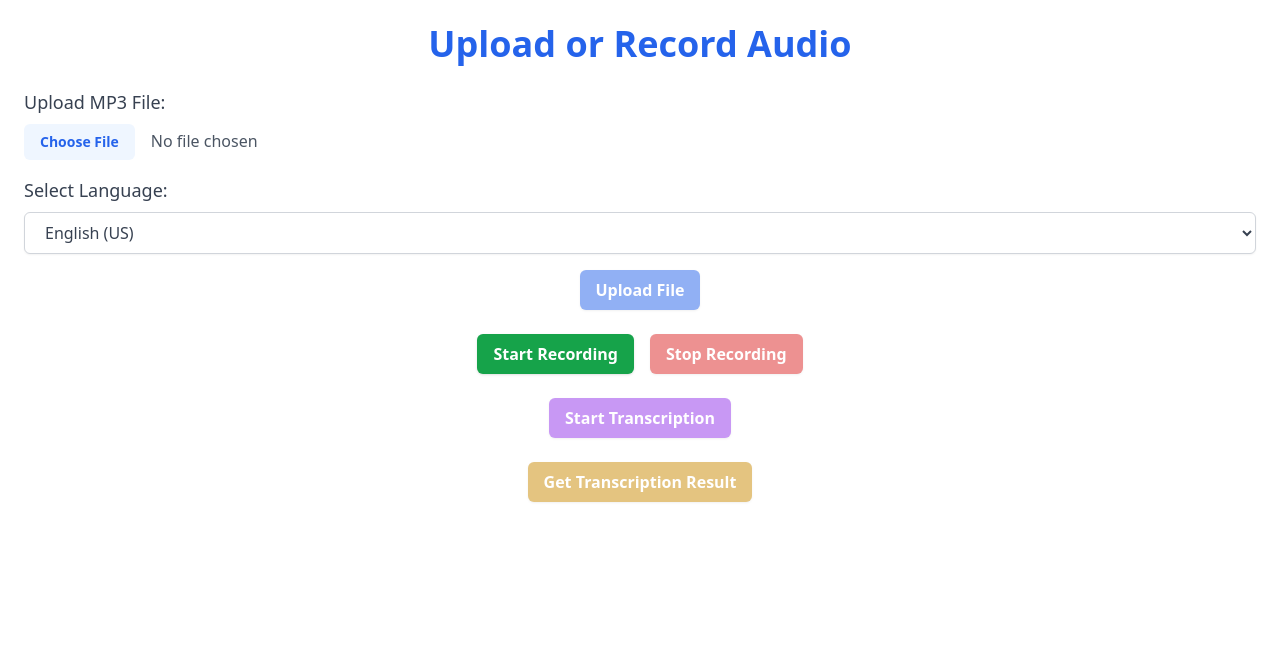
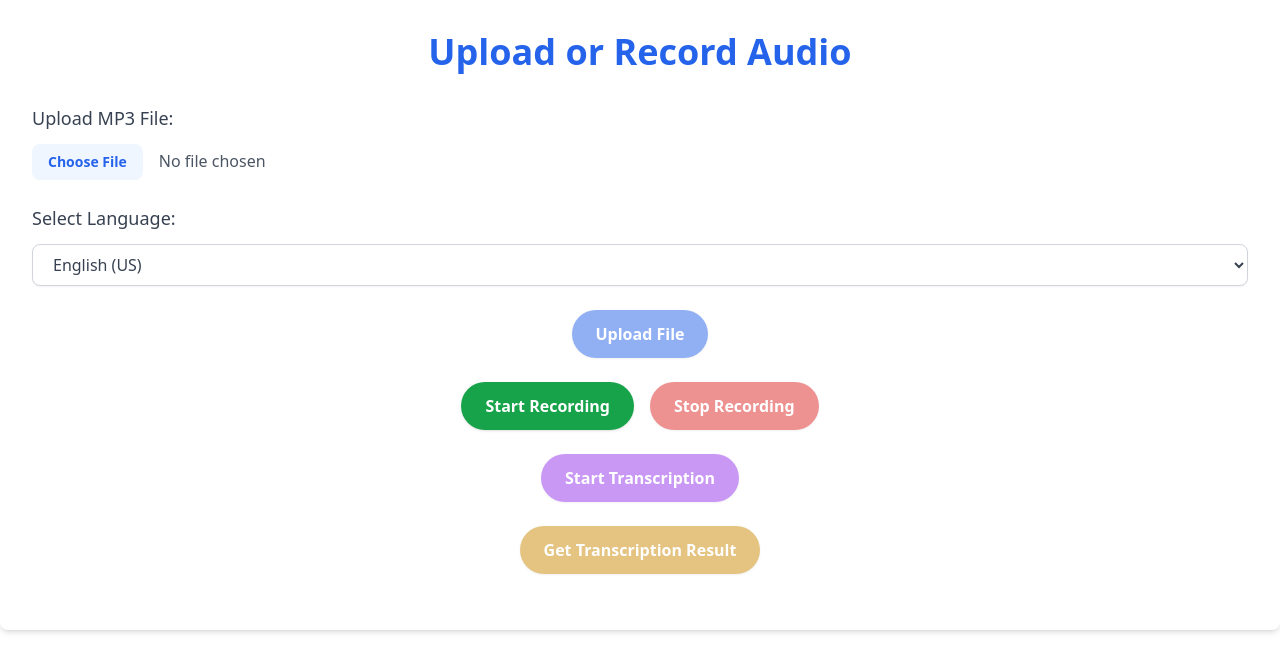
Before and after one commit to SarayutBz/AWS_Transribe2, a Vue app: page / in a window 1280 px wide. Shown: the top 672 px of the page. Built offline with nearby package versions, Linux system fonts and the light colour scheme.

Commit message:
Add, decorate, fix various errors.

```diff
--- a/src/App.vue
+++ b/src/App.vue
@@ -1,29 +1,30 @@
 <template>
-  <div id="app" class="container mx-auto p-6">
-    <h1 class="text-4xl font-bold text-center text-blue-600 mb-6">
+  <div id="app" class="container mx-auto p-8 bg-white rounded-lg shadow-md">
+    <!-- หัวข้อหลัก -->
+    <h1 class="text-4xl font-bold text-center text-blue-600 mb-8">
       Upload or Record Audio
     </h1>
 
-    <!-- อัปโหลดไฟล์ -->
-    <div class="mb-4">
-      <label class="block text-lg font-medium text-gray-700 mb-2"
-        >Upload MP3 File:</label
-      >
+    <!-- การอัปโหลดไฟล์ -->
+    <div class="mb-6">
+      <label class="block text-lg font-medium text-gray-700 mb-3">
+        Upload MP3 File:
+      </label>
       <input
         type="file"
         @change="handleFileUpload"
-        class="block w-full text-gray-600 file:mr-4 file:py-2 file:px-4 file:rounded-md file:border-0 file:text-sm file:font-semibold file:bg-blue-50 file:text-blue-600 hover:file:bg-blue-100"
+        class="block w-full text-gray-600 file:mr-4 file:py-2 file:px-4 file:rounded-lg file:border-0 file:text-sm file:font-semibold file:bg-blue-50 file:text-blue-600 hover:file:bg-blue-100"
       />
     </div>
 
     <!-- เลือกภาษา -->
-    <div class="mb-4">
-      <label class="block text-lg font-medium text-gray-700 mb-2" for="language"
-        >Select Language:</label
-      >
+    <div class="mb-6">
+      <label class="block text-lg font-medium text-gray-700 mb-3">
+        Select Language:
+      </label>
       <select
         v-model="selectedLanguage"
-        class="block w-full px-4 py-2 text-gray-700 bg-white border border-gray-300 rounded-md shadow-sm focus:outline-none focus:ring-blue-500 focus:border-blue-500"
+        class="block w-full px-4 py-2 text-gray-700 bg-white border border-gray-300 rounded-lg shadow-sm focus:outline-none focus:ring-blue-500 focus:border-blue-500"
       >
         <option value="en-US">English (US)</option>
         <option value="th-TH">Thai (Thailand)</option>
@@ -34,73 +35,118 @@
     </div>
 
     <!-- ปุ่มอัปโหลด -->
-    <div class="mb-6 text-center">
+    <div class="text-center mb-6">
       <button
         @click="uploadFileToS3"
         :disabled="isUploading || !file"
-        class="px-4 py-2 bg-blue-600 text-white font-semibold rounded-md shadow hover:bg-blue-700 disabled:opacity-50"
+        class="px-6 py-3 bg-blue-600 text-white font-semibold rounded-full shadow hover:bg-blue-700 disabled:opacity-50 transition-all duration-300 ease-in-out"
       >
         Upload File
       </button>
     </div>
 
+    <!-- โหลดไฟล์ -->
+    <div v-if="isUploading" class="text-center mb-6">
+      <div class="loader"></div>
+      <p class="text-gray-500">Uploading file... Please wait.</p>
+    </div>
+
     <!-- อัดเสียง -->
-    <div class="mb-6 text-center">
+    <div class="flex justify-center mb-6 space-x-4">
       <button
         @click="startRecording"
         :disabled="isRecording"
-        class="px-4 py-2 bg-green-600 text-white font-semibold rounded-md shadow hover:bg-green-700 disabled:opacity-50"
+        class="px-6 py-3 bg-green-600 text-white font-semibold rounded-full shadow hover:bg-green-700 disabled:opacity-50 transition-all duration-300 ease-in-out"
       >
         Start Recording
       </button>
       <button
         @click="stopRecording"
         :disabled="!isRecording"
-        class="ml-4 px-4 py-2 bg-red-600 text-white font-semibold rounded-md shadow hover:bg-red-700 disabled:opacity-50"
+        class="px-6 py-3 bg-red-600 text-white font-semibold rounded-full shadow hover:bg-red-700 disabled:opacity-50 transition-all duration-300 ease-in-out"
       >
         Stop Recording
       </button>
     </div>
 
     <!-- ปุ่มเริ่มถอดความ -->
-    <div class="mb-6 text-center">
+    <div class="text-center mb-6">
       <button
         @click="transcribeFile"
         :disabled="!fileUrl || isTranscribing"
-        class="px-4 py-2 bg-purple-600 text-white font-semibold rounded-md shadow hover:bg-purple-700 disabled:opacity-50"
+        class="px-6 py-3 bg-purple-600 text-white font-semibold rounded-full shadow hover:bg-purple-700 disabled:opacity-50 transition-all duration-300 ease-in-out"
       >
         Start Transcription
       </button>
     </div>
 
-    <!-- ปุ่มรับผลลัพธ์ -->
-    <div class="mb-6 text-center">
+    <!-- โหลดถอดความ -->
+    <div v-if="isTranscribing" class="text-center mb-6">
+      <div class="loader"></div>
+      <p class="text-gray-500">Transcribing... Please wait.</p>
+    </div>
+
+    <!-- ปุ่มดึงผลลัพธ์ -->
+    <div class="text-center mb-6">
       <button
         @click="getTranscriptionResult"
         :disabled="!jobId || isFetchingResult"
-        class="px-4 py-2 bg-yellow-600 text-white font-semibold rounded-md shadow hover:bg-yellow-700 disabled:opacity-50"
+        class="px-6 py-3 bg-yellow-600 text-white font-semibold rounded-full shadow hover:bg-yellow-700 disabled:opacity-50 transition-all duration-300 ease-in-out"
       >
         Get Transcription Result
       </button>
     </div>
 
-    <!-- แสดงผลลัพธ์การถอดความ -->
+    <!-- โหลดผลลัพธ์ -->
+    <div v-if="isFetchingResult" class="text-center mb-6">
+      <div class="loader"></div>
+      <p class="text-gray-500">Fetching transcription result... Please wait.</p>
+    </div>
+
+    <!-- สถานะ -->
+    <div
+      v-if="statusMessage"
+      class="bg-gray-100 p-4 rounded-lg shadow-md text-center mb-6"
+    >
+      <p class="text-gray-600">{{ statusMessage }}</p>
+    </div>
+
+    <!-- ผลลัพธ์การถอดความ -->
     <div
       v-if="transcriptionResult"
-      class="bg-gray-100 p-4 rounded-lg shadow-md"
+      class="bg-gray-100 p-6 rounded-lg shadow-md"
     >
-      <h2 class="text-lg font-bold text-gray-700 mb-2">
+      <h2 class="text-lg font-bold text-gray-700 mb-3">
         Transcription Result:
       </h2>
       <p class="text-gray-600">{{ transcriptionResult }}</p>
     </div>
 
     <!-- ข้อความแสดงข้อผิดพลาด -->
-    <p v-if="errorMessage" class="text-red-600 text-center mt-4">
+    <p v-if="errorMessage" class="text-red-600 text-center mt-6">
       {{ errorMessage }}
     </p>
   </div>
 </template>
+
+<style scoped>
+/* Loading spinner style */
+.loader {
+  border: 4px solid rgba(255, 255, 255, 0.2);
+  border-left-color: #4b9cdb;
+  height: 36px;
+  width: 36px;
+  border-radius: 50%;
+  animation: spin 1s linear infinite;
+  margin: 0 auto;
+}
+
+@keyframes spin {
+  to {
+    transform: rotate(360deg);
+  }
+}
+</style>
 
 <script>
 import axios from "axios";
@@ -121,6 +167,7 @@ export default {
       mediaRecorder: null,
       audioChunks: [],
       file: null,
+      statusMessage: "",
     };
   },
   methods: {
@@ -139,7 +186,7 @@ export default {
           await this.uploadFile(this.file, presignedUrl);
         }
       } catch (error) {
-        this.errorMessage = error.message;
+        this.errorMessage = error.response?.data || "Error during file upload";
         console.error("Error during file upload:", error);
       } finally {
         this.isUploading = false;
@@ -177,6 +224,7 @@ export default {
       if (!this.fileUrl) return;
 
       this.isTranscribing = true;
+      this.statusMessage = "Transcribing... Please wait.";
       try {
         const response = await axios.post(
           "https://kpf28u1ty3.execute-api.ap-southeast-2.amazonaws.com/dev/transcription",
@@ -186,12 +234,43 @@ export default {
           }
         );
         this.jobId = response.data.job_id;
+        await this.checkTranscriptionStatus();
       } catch (error) {
         this.errorMessage =
           error.response?.data || "Error starting transcription";
         console.error("Error starting transcription:", error);
       } finally {
         this.isTranscribing = false;
+        this.statusMessage = "";
+      }
+    },
+
+    async checkTranscriptionStatus() {
+      if (!this.jobId) return;
+
+      try {
+        let isJobComplete = false;
+        while (!isJobComplete) {
+          const response = await axios.get(
+            "https://kpf28u1ty3.execute-api.ap-southeast-2.amazonaws.com/dev/transcription-status",
+            { params: { job_id: this.jobId } }
+          );
+
+          const status = response.data.status;
+          if (status === "COMPLETED") {
+            isJobComplete = true;
+          } else if (status === "FAILED") {
+            throw new Error("Transcription job failed");
+          }
+
+          await new Promise((resolve) => setTimeout(resolve, 5000)); // รอ 5 วินาทีแล้วตรวจสอบอีกครั้ง
+        }
+
+        this.getTranscriptionResult();
+      } catch (error) {
+        this.errorMessage =
+          error.response?.data || "Error checking transcription status";
+        console.error("Error checking transcription status:", error);
       }
     },
 
@@ -202,21 +281,13 @@ export default {
       try {
         const response = await axios.get(
           "https://kpf28u1ty3.execute-api.ap-southeast-2.amazonaws.com/dev/transcription-result",
-          {
-            params: { job_id: this.jobId },
-          }
+          { params: { job_id: this.jobId } }
         );
-
-        if (response.data.results?.transcripts) {
-          this.transcriptionResult = response.data.results.transcripts
-            .map((transcript) => transcript.transcript)
-            .join(" ");
-        } else {
-          throw new Error("Transcription result is not available");
-        }
+        this.transcriptionResult =
+          response.data.results.transcripts[0].transcript;
       } catch (error) {
         this.errorMessage =
-          error.response?.data?.error || "Error fetching transcription result";
+          error.response?.data || "Error fetching transcription result";
         console.error("Error fetching transcription result:", error);
       } finally {
         this.isFetchingResult = false;
@@ -224,9 +295,6 @@ export default {
     },
 
     startRecording() {
-      this.isRecording = true;
-      this.audioChunks = [];
-
       navigator.mediaDevices
         .getUserMedia({ audio: true })
         .then((stream) => {
@@ -234,31 +302,29 @@ export default {
           this.mediaRecorder.ondataavailable = (event) => {
             this.audioChunks.push(event.data);
           };
+          this.mediaRecorder.onstop = this.handleStopRecording;
           this.mediaRecorder.start();
+          this.isRecording = true;
         })
         .catch((error) => {
-          this.errorMessage = "Could not start recording: " + error.message;
-          console.error("Recording error:", error);
+          this.errorMessage =
+            error.message || "Error accessing microphone for recording";
+          console.error("Error accessing microphone:", error);
         });
     },
 
     stopRecording() {
-      if (this.mediaRecorder) {
+      if (this.mediaRecorder && this.isRecording) {
         this.mediaRecorder.stop();
-        this.isRecording = false;
-        this.mediaRecorder.onstop = async () => {
-          const audioBlob = new Blob(this.audioChunks, { type: "audio/mpeg" });
-          this.file = new File([audioBlob], "recording.mp3", {
-            type: "audio/mpeg",
-          });
-          await this.uploadFileToS3();
-        };
       }
+    },
+
+    handleStopRecording() {
+      const audioBlob = new Blob(this.audioChunks, { type: "audio/mp3" });
+      this.file = new File([audioBlob], "recording.mp3", { type: "audio/mp3" });
+      this.audioChunks = [];
+      this.isRecording = false;
     },
   },
 };
 </script>
-
-<style scoped>
-/* ไม่มี CSS แบบกำหนดเองเพิ่มเติม เพราะใช้ Tailwind CSS */
-</style>
```
